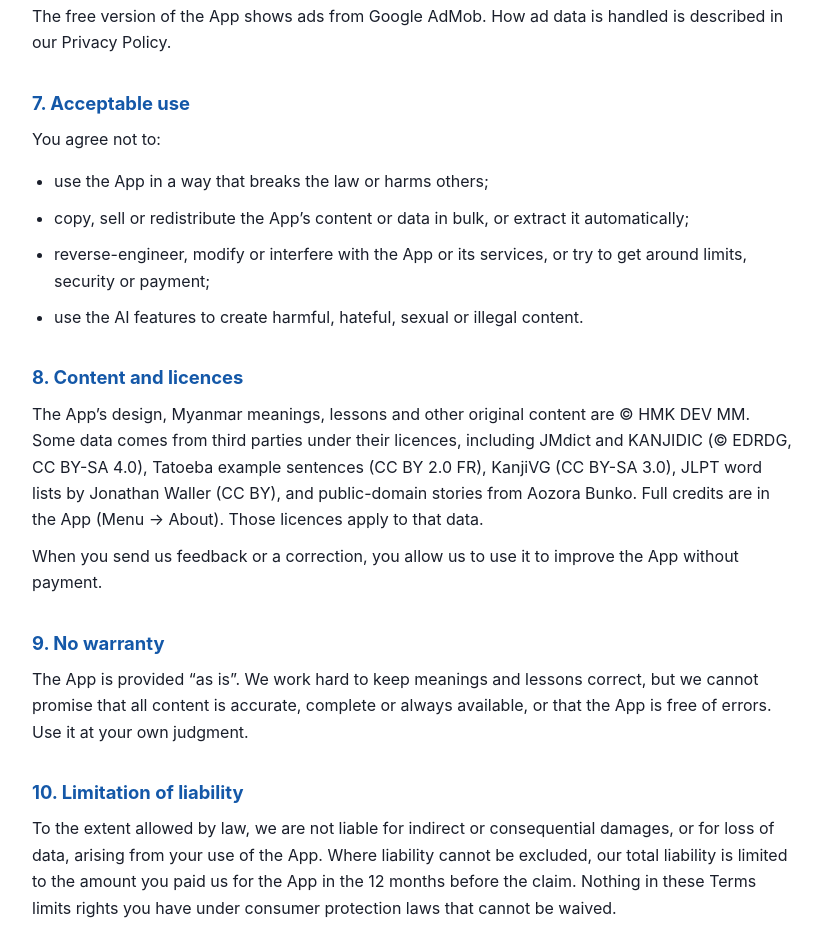
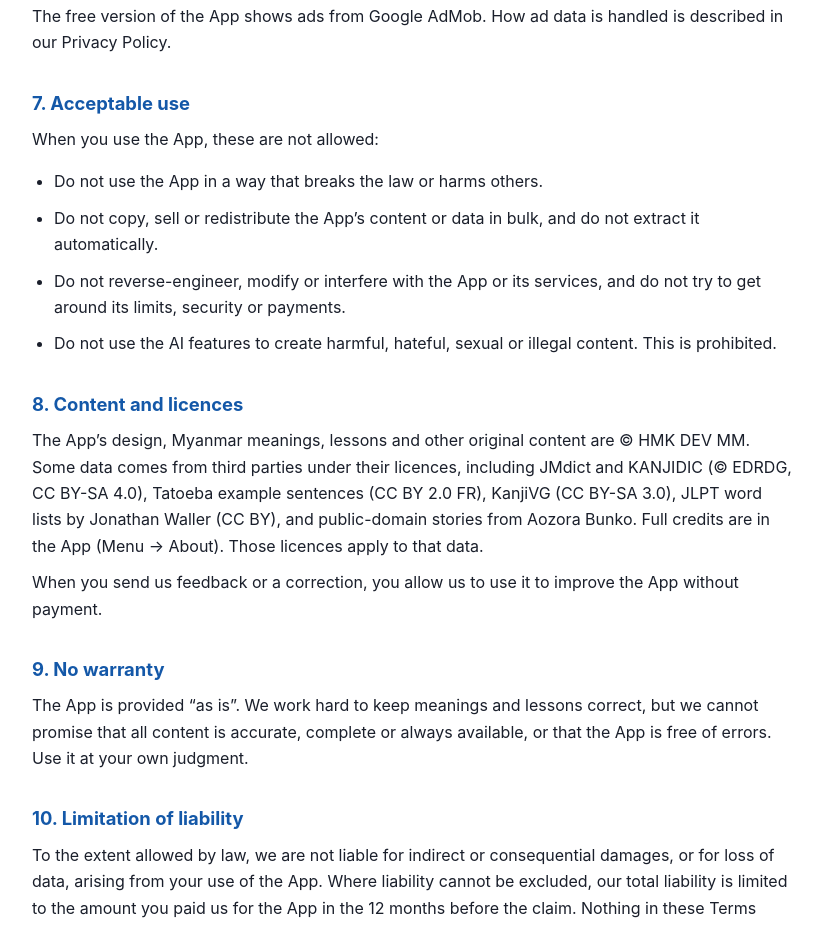
Before and after one commit to hmkdevmm/hmkdevmm.github.io, a plain HTML site: page nichimm-terms.html in a window 1280 px wide. Shown: the part 1457-2383 px from the top of the page, without its empty margins (228-1050 px from the left). Drawn offline with Linux system fonts and the light colour scheme.

Commit message:
Add files via upload

```diff
--- a/nichimm-terms.html
+++ b/nichimm-terms.html
@@ -62,12 +62,12 @@
 <p>The free version of the App shows ads from Google AdMob. How ad data is handled is described in our Privacy Policy.</p>
 
 <h2>7. Acceptable use</h2>
-<p>You agree not to:</p>
+<p>When you use the App, these are not allowed:</p>
 <ul>
-  <li>use the App in a way that breaks the law or harms others;</li>
-  <li>copy, sell or redistribute the App’s content or data in bulk, or extract it automatically;</li>
-  <li>reverse-engineer, modify or interfere with the App or its services, or try to get around limits, security or payment;</li>
-  <li>use the AI features to create harmful, hateful, sexual or illegal content.</li>
+  <li>Do not use the App in a way that breaks the law or harms others.</li>
+  <li>Do not copy, sell or redistribute the App’s content or data in bulk, and do not extract it automatically.</li>
+  <li>Do not reverse-engineer, modify or interfere with the App or its services, and do not try to get around its limits, security or payments.</li>
+  <li>Do not use the AI features to create harmful, hateful, sexual or illegal content. This is prohibited.</li>
 </ul>
 
 <h2>8. Content and licences</h2>
```
